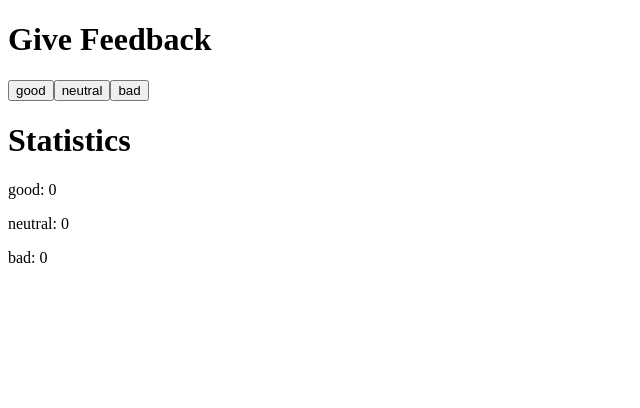
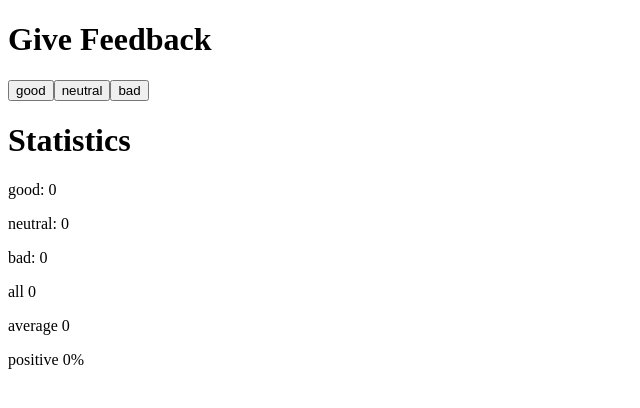
Before and after one commit to LCUnger/Full-Stack-Open-course, a React (Vite) app in the folder part-1/unicafe/: page / in a window 1280 px wide. Shown: the top 408 px of the page, without its empty margins (0-640 px from the left). Built offline with nearby package versions, Linux system fonts and the light colour scheme.

Commit message:
completed exercise 1.7

```diff
--- a/part-1/unicafe/src/App.tsx
+++ b/part-1/unicafe/src/App.tsx
@@ -1,9 +1,10 @@
 import { useState } from 'react';
 
-type FeedbackType = "good" | "neutral" | "bad";
+
+type FeedbackType = "good" | "neutral" | "bad"
 
 interface FeedbackButtonProps {
-  text: FeedbackType;
+  text: FeedbackType; // Use the keys of the enum for button text
   onClick: () => void;
 }
 
@@ -20,13 +21,33 @@ const FeedbackDisplay = ({ text, count }: FeedbackDisplayProps) => {
   return <p>{text}: {count}</p>;
 };
 
+function total(arr: number[]): number {
+  return arr.reduce((acc, val) => acc + val, 0);
+}
 
+function average(arr: ThreeNumbers, indexValue: ThreeNumbers): number {
+  const totalCount = total(arr);
+  if (totalCount === 0) return 0;
+  return arr.reduce((acc, val, idx) => acc + val * indexValue[idx], 0) / totalCount;
+}
+
+function postiveFraction(arr: ThreeNumbers): number {
+  const totalCount = total(arr)
+  if (totalCount === 0) return 0;
+  return arr[0]/totalCount*100
+
+}
+
+type ThreeNumbers = [number,number,number]
 
 
 const App = () => {
   const [good, setGood] = useState(0);
   const [neutral, setNeutral] = useState(0);
   const [bad, setBad] = useState(0);
+
+  const states: ThreeNumbers = [good, neutral, bad]
+  const feedbackValues: ThreeNumbers = [1,0,-1]
 
   return (
     <>
@@ -39,6 +60,11 @@ const App = () => {
       <FeedbackDisplay text="good" count={good} />
       <FeedbackDisplay text="neutral" count={neutral} />
       <FeedbackDisplay text="bad" count={bad} />
+
+
+      <p>all {total(states)}</p>
+      <p>average {average(states,feedbackValues)}</p>
+      <p>positive {postiveFraction(states)}%</p>
     </>
   );
 };
```
